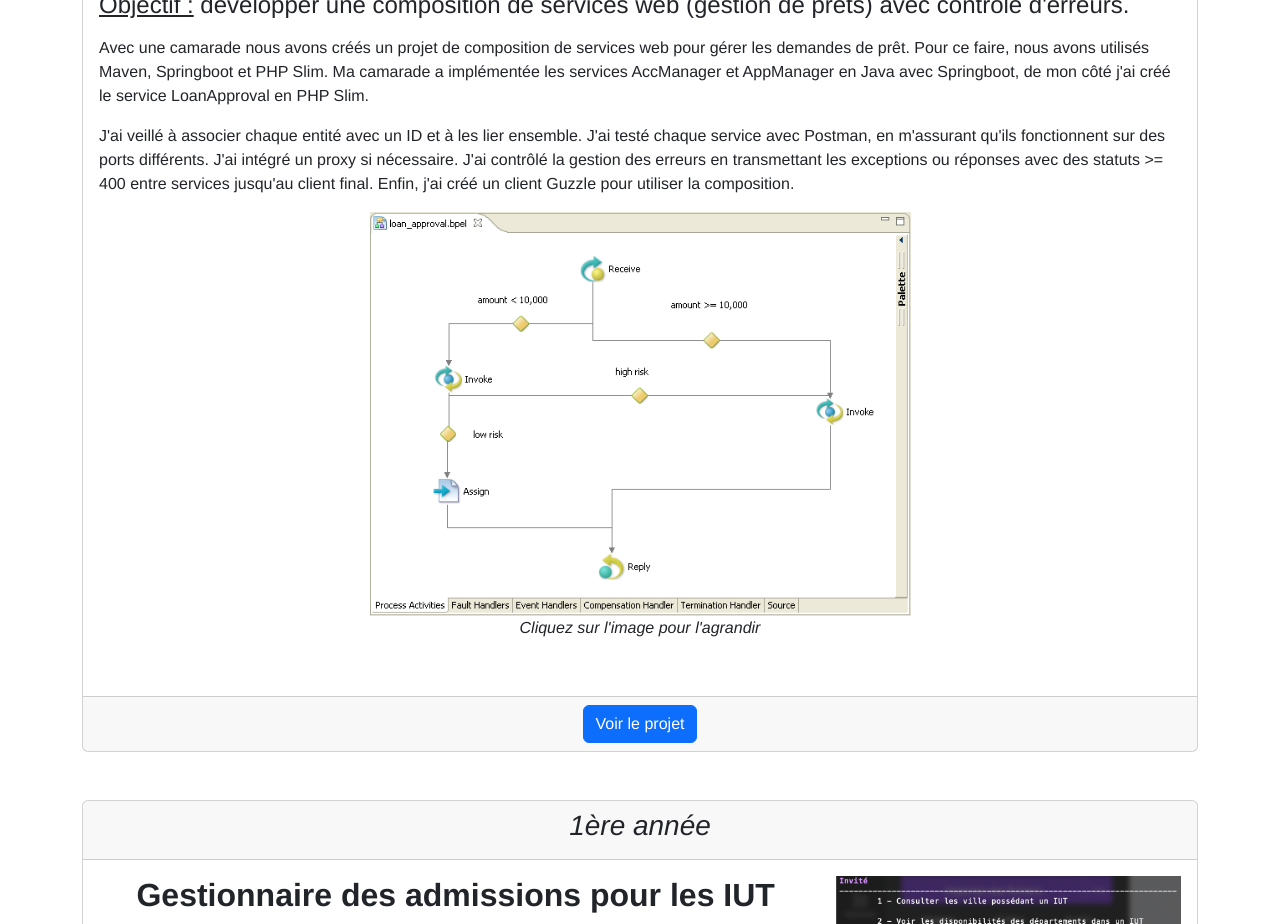
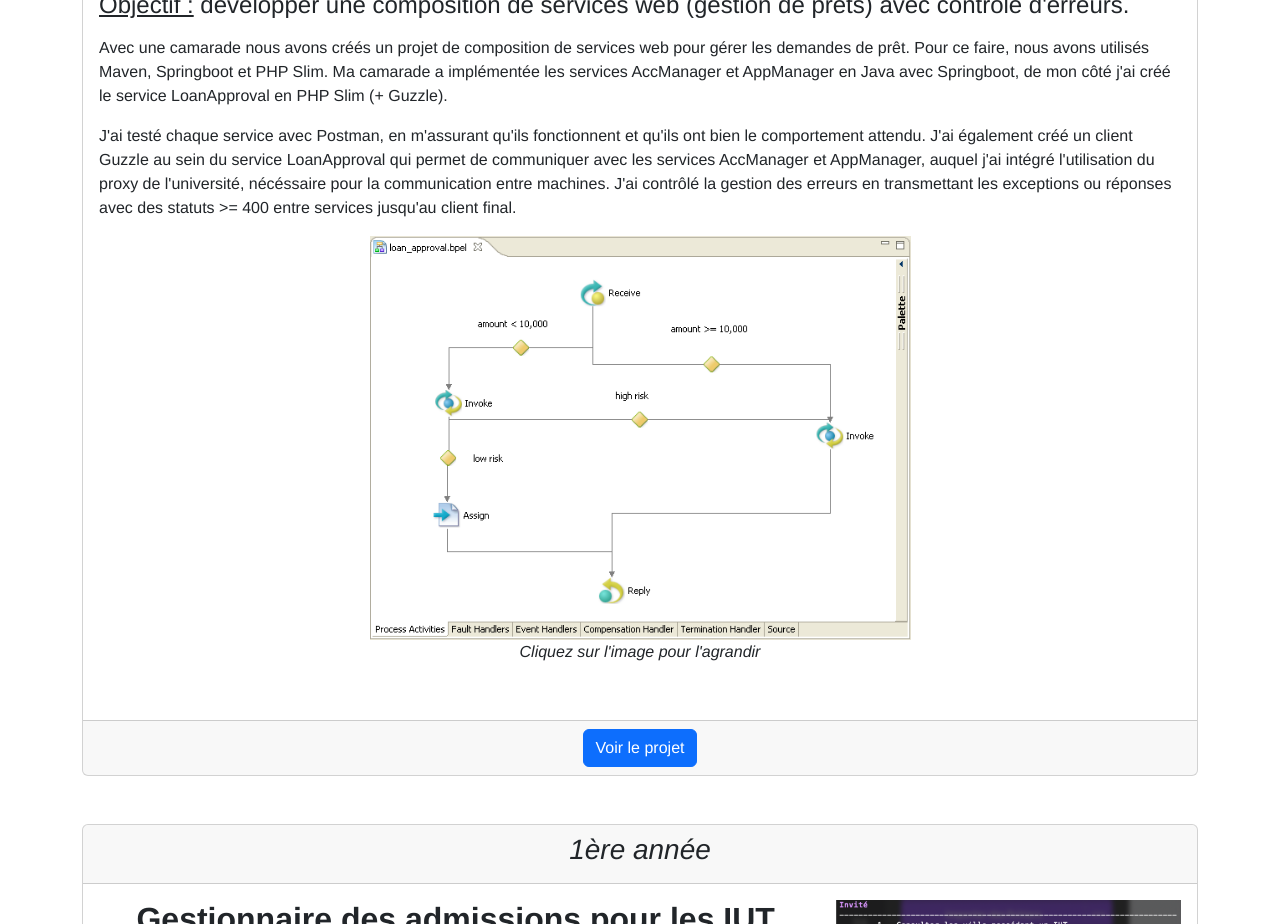
Before and after one commit to JdAlix/portfolio, a Vue app in the folder portfolio/: page /projects in a window 1280 px wide. Shown: the part 1300-2224 px from the top of the page. Built offline with nearby package versions, Linux system fonts and the light colour scheme.

Commit message:
Correction paragraphe composition de services

```diff
--- a/portfolio/src/views/ProjectsView.vue
+++ b/portfolio/src/views/ProjectsView.vue
@@ -122,14 +122,15 @@
                 Avec une camarade nous avons créés un projet de composition de services web pour
                 gérer les demandes de prêt. Pour ce faire, nous avons utilisés Maven, Springboot et PHP Slim.
                 Ma camarade a implémentée les services AccManager et AppManager en Java avec Springboot,
-                de mon côté j'ai créé le service LoanApproval en PHP Slim.
+                de mon côté j'ai créé le service LoanApproval en PHP Slim (+ Guzzle).
               </p>
               <p>
-                J'ai veillé à associer chaque entité avec un ID et à les lier ensemble.
-                J'ai testé chaque service avec Postman, en m'assurant qu'ils fonctionnent sur des ports différents.
-                J'ai intégré un proxy si nécessaire. J'ai contrôlé la gestion des erreurs en transmettant
-                les exceptions ou réponses avec des statuts >= 400 entre services jusqu'au client final.
-                Enfin, j'ai créé un client Guzzle pour utiliser la composition.
+                J'ai testé chaque service avec Postman, en m'assurant qu'ils fonctionnent et qu'ils
+                ont bien le comportement attendu. J'ai également créé un client Guzzle au sein du service LoanApproval
+                qui permet de communiquer avec les services AccManager et AppManager,
+                auquel j'ai intégré l'utilisation du proxy de l'université, nécéssaire pour la communication entre machines.
+                J'ai contrôlé la gestion des erreurs en transmettant les exceptions ou réponses avec des statuts >= 400
+                entre services jusqu'au client final.
               </p>
 
               <div class="text-center">
```
